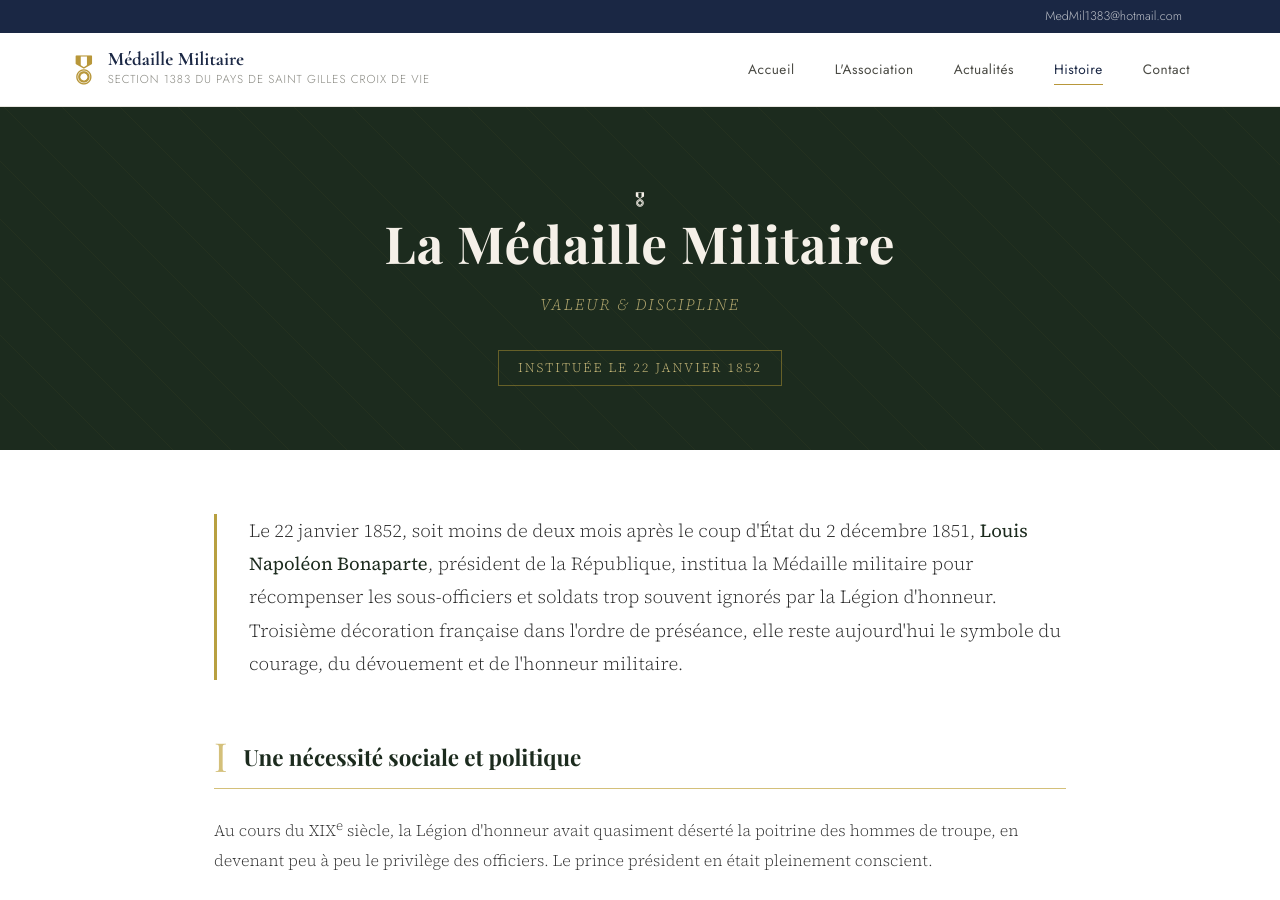
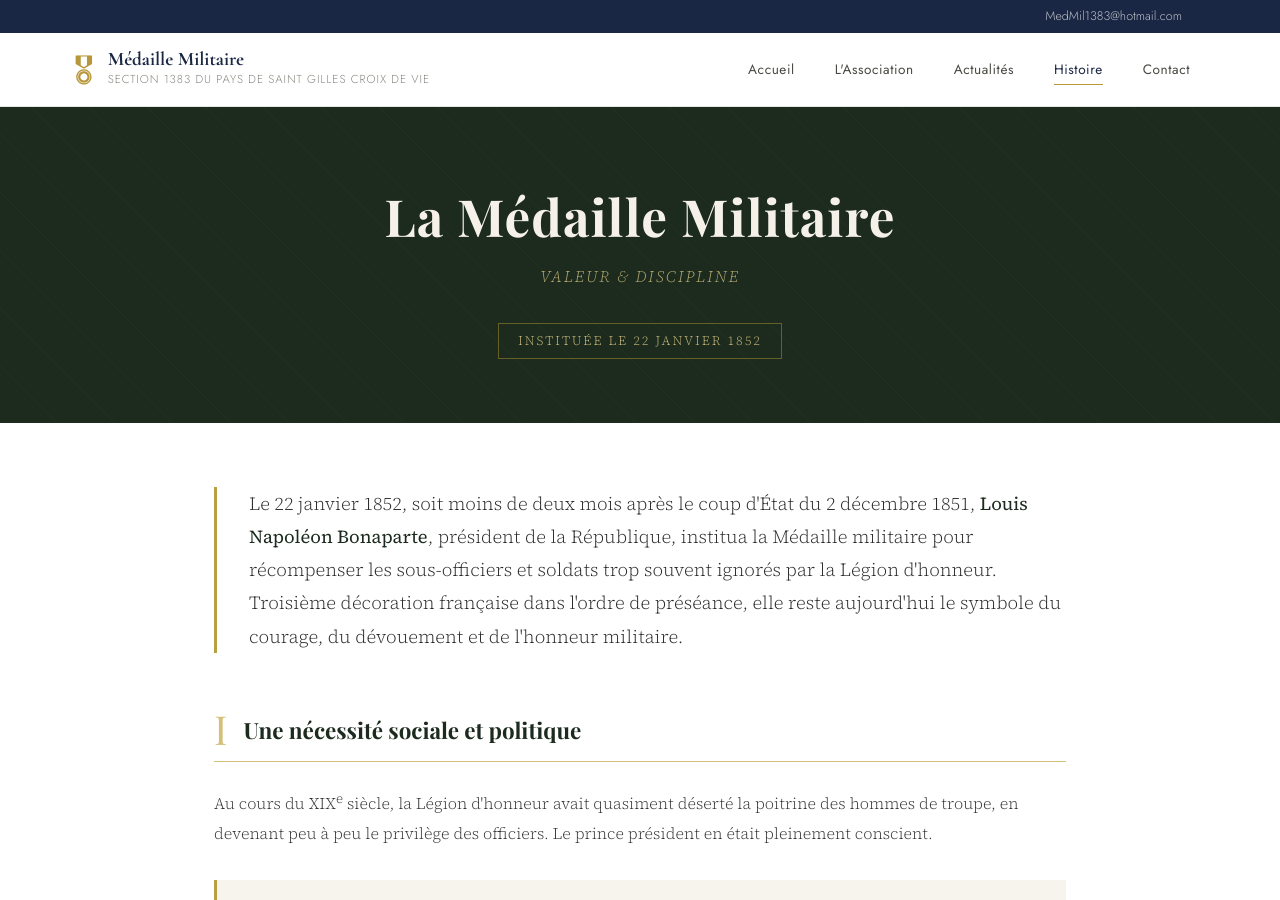
Before and after one commit to M3ph1s85/medaille-militaire, a Jekyll site: the page built from histoire-medaille.html, in a window 1280 px wide and 900 px high. Built offline with Jekyll 4.4.1, drawn with Linux system fonts in a browser that asks for light colours; some web fonts are replaced.

Commit message:
Update histoire-medaille.html

```diff
--- a/histoire-medaille.html
+++ b/histoire-medaille.html
@@ -334,7 +334,6 @@
 
   <!-- HERO -->
   <div class="histoire-hero">
-    <span class="hero-medal-icon">🎖</span>
     <h1>La Médaille Militaire</h1>
     <p class="hero-subtitle">Valeur &amp; Discipline</p>
     <span class="hero-date-badge">Instituée le 22 janvier 1852</span>
```
